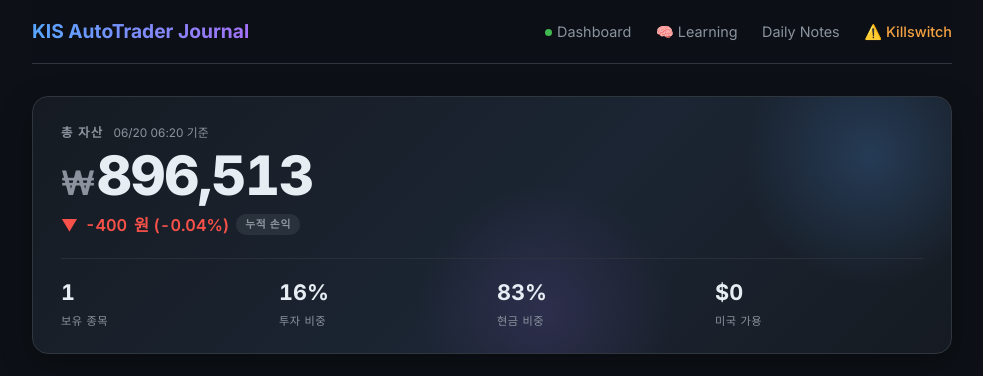
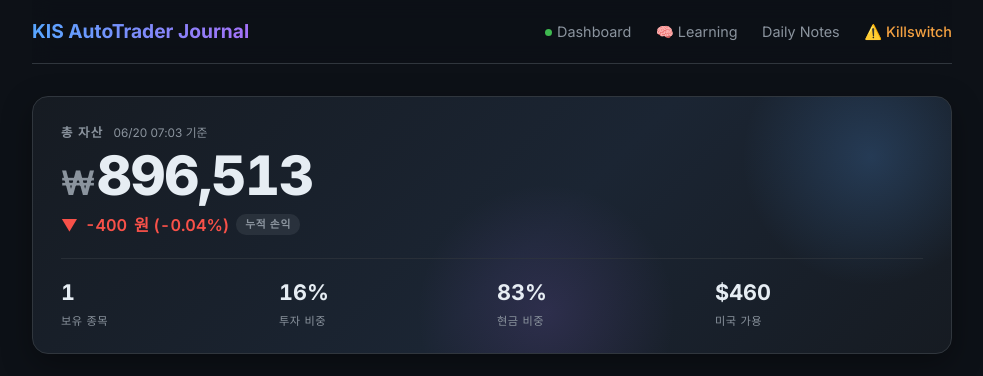
Before and after one commit to BudongJW/kis-trading-journal, a Jekyll site: the page built from index.html, in a window 1280 px wide and 900 px high. Shown: the top 376 px of the window, without its empty margins (148-1131 px from the left). Built offline with Jekyll 4.4.1, drawn with Linux system fonts in a browser that asks for light colours; nearby versions of some CDN libraries; some of the changed text lies outside the part shown.

Commit message:
auto: 미국장 야간 업데이트 07:03

```diff
--- a/_data/portfolio.json
+++ b/_data/portfolio.json
@@ -1,5 +1,5 @@
 {
-  "updated_at": "2026-06-20T06:20:31.747308",
+  "updated_at": "2026-06-20T07:03:19.776020",
   "initial_capital": 500000,
   "cash": 894713,
   "holdings": [
@@ -1135,7 +1135,7 @@
   },
   "us_session": {
     "enabled": true,
-    "cash_usd": 0.0,
+    "cash_usd": 460.22778,
     "positions": 0,
     "holdings": [],
     "max_positions": 3,
```
